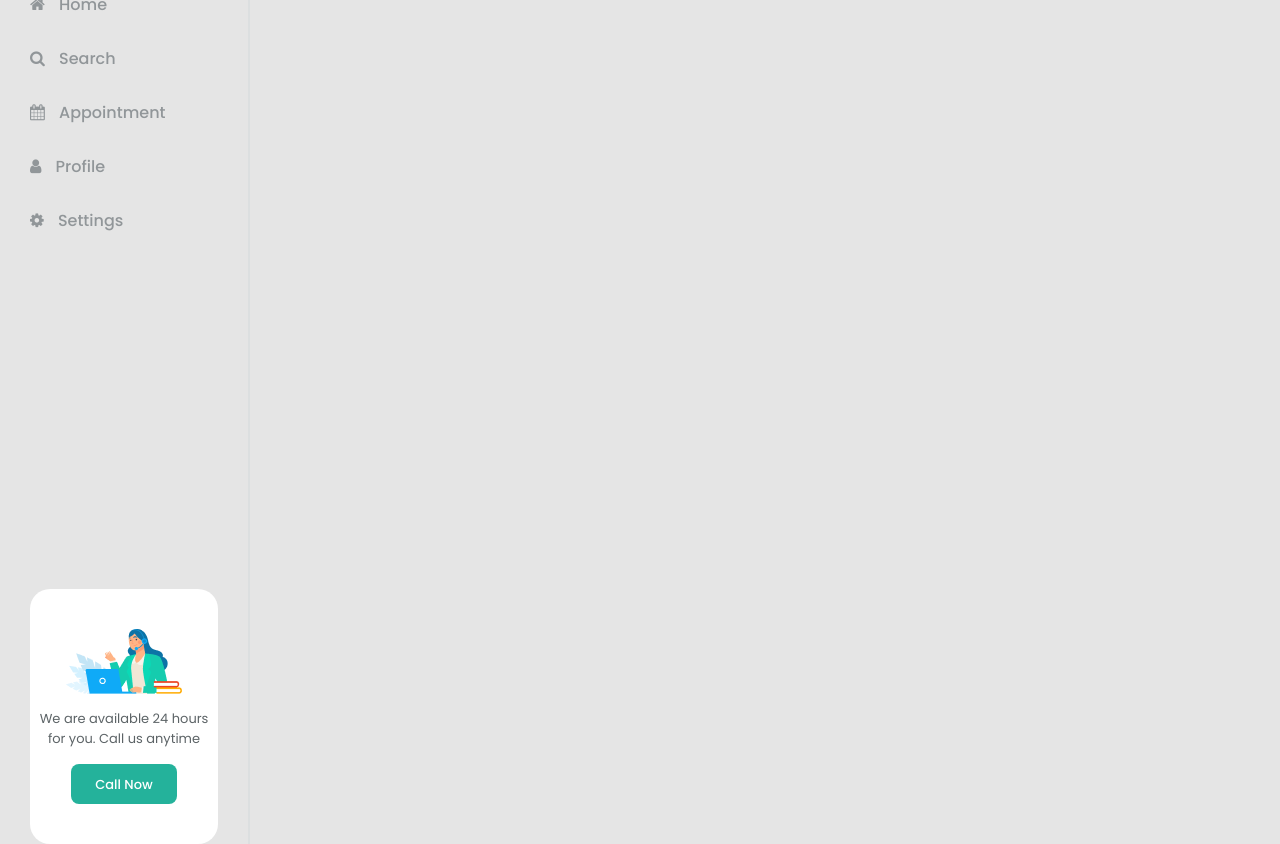
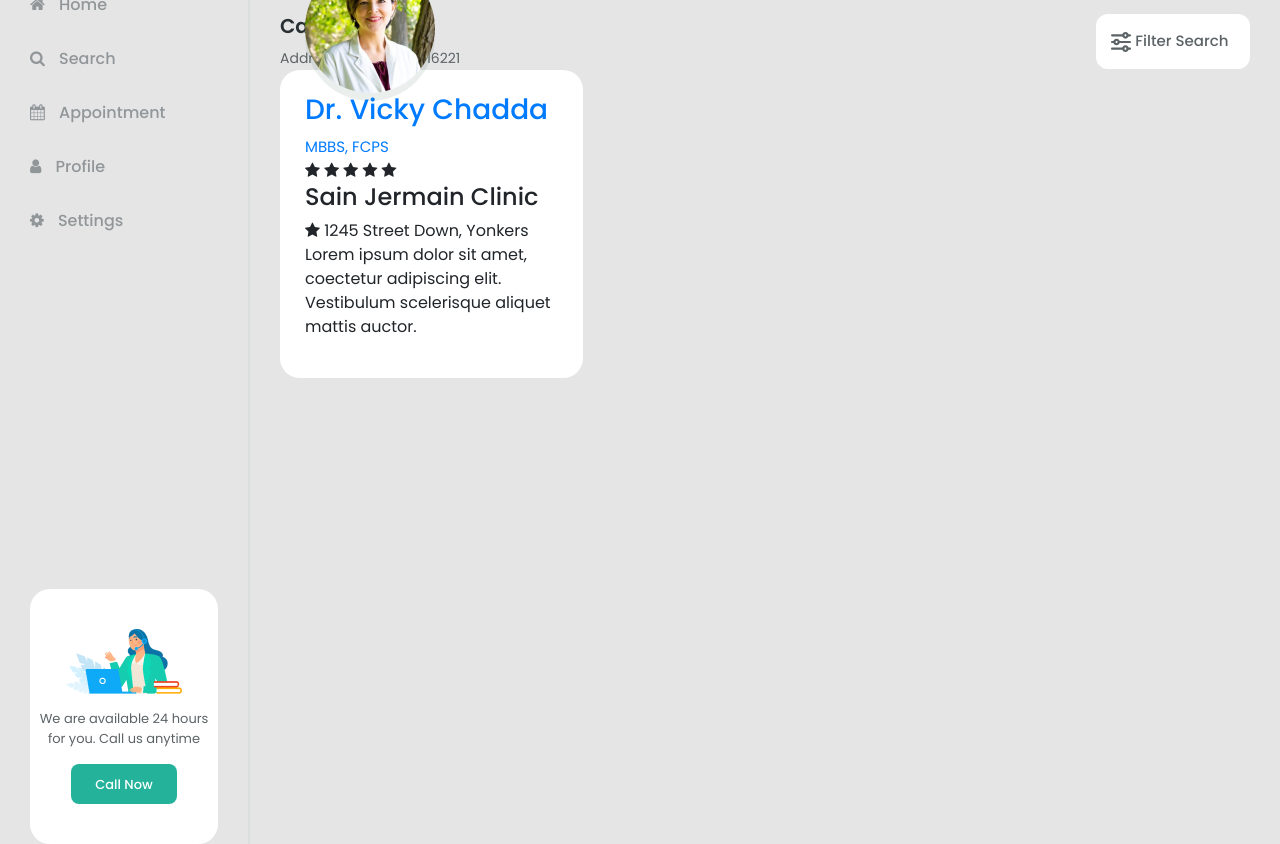
Before and after one commit to abdul-kader715/edoctor, a plain HTML site: page search.html in a window 1280 px wide. Shown: the part 101-945 px from the top of the page. Drawn offline with Linux system fonts and the light colour scheme; files whose address does not match are found by name.

Commit message:
new design

```diff
--- a/assets/css/responsive.css
+++ b/assets/css/responsive.css
@@ -112,13 +112,15 @@
     }
     .section-title h2 {
         font-size: 18px;
-    ;
     }
-    .select-box{
+    .search-items {
+        width: 100%;
+    }
+    .search-items .select-box{
         width: 100%;
         margin-bottom: 10px;
     }
-    .select-box select{
+    .search-items .select-box select{
         width: 100%;
     }
     .appointment-table{
--- a/assets/css/style.css
+++ b/assets/css/style.css
@@ -310,26 +310,31 @@ li {
   flex-wrap: wrap;
   justify-content: space-between;
 }
+.search-items{
+  width: calc(100% - 120px);
+}
+.search-items li{
+  width: calc(33.33% - 15px);
+  margin-right: 15px;
+}
 .select-box{
   position: relative;
 }
 .select-box img{
   position: absolute;
-  left: 8%;
+  left: 15px;
   top: 50%;
   transform: translateY(-50%);
 }
 .select-box select {
-  font-family: Poppins;
-  font-size: 16px;
+  font-size: 15px;
   font-weight: 400;
-  padding: 13px 20px 13px 50px ;
+  padding-left: 50px;
+  height: 50px;
   color: #A3A5A6;
   border: 1px solid #A3A5A6;
   border-radius: 12px;
-}
-.select-box select option{
-  padding-left:-30px;
+  width: 100%;
 }
 .select-box select:focus{
   border: 1px solid #24B29B;
@@ -351,6 +356,8 @@ li {
   font-weight: 500;
   text-align: center;
   border: none;
+  min-width: 120px;
+  min-height: 40px;
 }
 /* search-wrap area end css */
 /* appointment area start css */
@@ -621,3 +628,86 @@ padding: 5px 22px;border-radius: 6px;
 }
 
 /* right-sidebar area end css */
+/* search page css start */
+.search-wrep{
+  display: flex;
+  flex-wrap: wrap;
+  justify-content: space-between;
+}
+.search-wrep .cardiolog{
+  height: 56px;
+  width: 182px;
+}
+.search-wrep .cardiolog h3{
+  font-size: 20px;
+  font-weight: 600;
+  color: #293033;
+
+}
+.search-wrep .cardiolog span{
+  font-size: 14px;
+  font-weight: 400;
+  color: #5C6366;
+}
+.search-wrep .filter {
+  height: 55px;
+  width: 154px;
+  background: #FFFFFF;
+  border-radius: 12px;
+  padding: 15px;
+  cursor: pointer;
+}
+.search-wrep .filter img{
+  width: 20px;
+  height: 20px;
+}
+.search-wrep .filter span{
+  font-family: Poppins;
+  font-size: 15px;
+  font-weight: 500;
+  color: #5C6366;
+}
+/* search-item area start css */
+.secrh-item-area{}
+.secrh-wrap{
+  background: #FFFFFF;
+  border-radius: 20px;
+  padding: 23px 25px;
+}
+.secrh-title{
+  position: relative;
+  display: flex;
+  flex-wrap: wrap;
+  justify-content: space-between;
+  align-content: space-between;
+  align-items: center;
+}
+.secrh-title a{}
+.secrh-title a img{
+  position: absolute;
+  bottom: 100%;
+  left: 0;
+  height: 130px;
+  width: 130px;
+  border-radius: 50%;
+  box-shadow: 0px 8px rgba(51, 102, 94, 0.1);
+
+}
+.secrh-title a h4{
+  font-size: 18px;
+  font-weight: 600;
+  color: #293033;
+  height: 28px;
+  width: 158px;
+}
+.secrh-title a  span{
+  text-align: right;
+  font-family: Poppins;
+  font-size: 15px;
+  font-weight: 400;
+
+}
+
+
+/* search-item area end css */
+/* search page css end */
--- a/search.html
+++ b/search.html
@@ -124,7 +124,48 @@
                             </div>
                          </div>
                     </header>
+                    <div class="search-wrep mt-30">
+                        <div class="cardiolog">
+                            <h3>Cardiologist</h3>
+                             <span>Address :Yonkers, NY 16221</span>
+                        </div>
+                        <div class="filter">
+                            <img src="/assets/images/icons/filter.svg" alt="filter">
+                            <span>Filter Search</span>
+                        </div>
+                    </div>
 
+                    <!-- search-item area start -->
+                    <div class="secrh-item-area">
+                        <div class="row">
+                            <div class="col-xl-4">
+                                <div class="secrh-wrap">
+                                    <div class="secrh-title">
+                                        <a href="index.html">
+                                            <img src="assets/images/home/secrh-item-01.png" alt="secrh-item">
+                                            <h3>Dr. Vicky Chadda</h3>
+                                            <span>MBBS, FCPS </span>
+                                        </a>
+                                        <span class="secrh-title-icon">
+                                            <i class="fa fa-star" aria-hidden="true"></i>
+                                            <i class="fa fa-star" aria-hidden="true"></i>
+                                            <i class="fa fa-star" aria-hidden="true"></i>
+                                            <i class="fa fa-star" aria-hidden="true"></i>
+                                            <i class="fa fa-star" aria-hidden="true"></i>
+                                        </span>
+                                        <h4>Sain Jermain Clinic</h4>
+                                        <span class="location">
+                                            <i class="fa fa-star" aria-hidden="true"></i>
+                                            1245 Street Down, Yonkers
+                                        </span>
+                                        <p>Lorem ipsum dolor sit amet, coectetur adipiscing elit. Vestibulum scelerisque aliquet mattis auctor.</p>
+
+                                    </div>
+                                </div>
+                            </div>
+                        </div>
+                    </div>
+                    <!-- search-item area end -->
          <!-- content area end -->
     </div>
 
```
Also changed, not shown: index.html (+8 -6 lines), assets/images/home/secrh-item-01.png (added), assets/images/icons/filter.svg (added).
